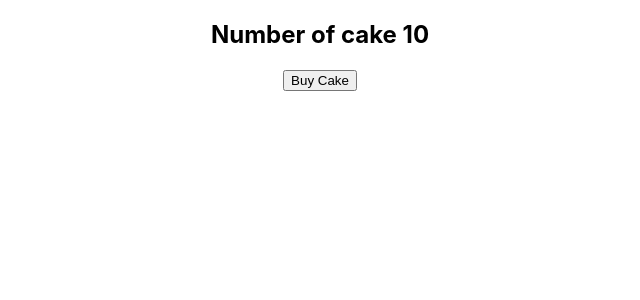
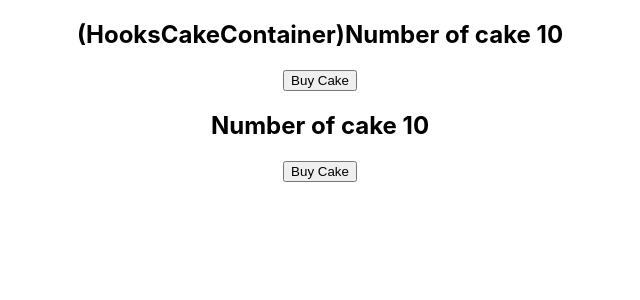
Before and after one commit to jyotsana-khaparde/react-redux-demo, a React (Create React App) app: page / in a window 1280 px wide. Shown: the top 300 px of the page, without its empty margins (320-960 px from the left). Built offline with nearby package versions, Linux system fonts and the light colour scheme.

Commit message:
used useSelector & useDispatch hooks

```diff
--- a/src/App.js
+++ b/src/App.js
@@ -2,6 +2,7 @@ import React from 'react';
 import './App.css';
 import store from './redux/store'
 import CakeContainer from '../src/components/cakeContainer'
+import HooksCakeContainer from '../src/components/hooksCakeContainer'
 import { Provider } from'react-redux'
 
 function App() {
@@ -13,6 +14,7 @@ function App() {
      */
     <Provider store={store}>
       <div className="App">
+        <HooksCakeContainer></HooksCakeContainer>
         <CakeContainer></CakeContainer>
       </div>
     </Provider>
--- /dev/null
+++ b/src/components/hooksCakeContainer.js
@@ -0,0 +1,29 @@
+import React from 'react'
+/**
+ * useSelector is a hook the react-redux liburary provide  which acts as a mapStateToProps function
+ * soto hold any state that is maintained in the redux store we use useSelector hook
+ *  */
+import { useSelector, useDispatch } from 'react-redux'
+import { buyCake } from '../redux'
+
+function HooksCakeContainer() {
+    /**
+     * useSelector function recive the redux state as it's argument
+     * so we access the numOfCakes from the redux state & stored it in a veriable(numOfCakes)
+     * that belongs to our react component
+     */
+    const numOfCakes = useSelector(state => state.numOfCakes)
+    /**
+     * A hook to access the redux dispatch function.
+     * it returns the reference to the dispatch function from the redux store
+     */
+    const dispatch = useDispatch()
+    return(
+        <div>
+            <h2>(HooksCakeContainer)Number of cake {numOfCakes}</h2>
+            <button onClick={() => dispatch(buyCake())}>Buy Cake</button>
+        </div>
+    )
+}
+
+export default HooksCakeContainer
```
